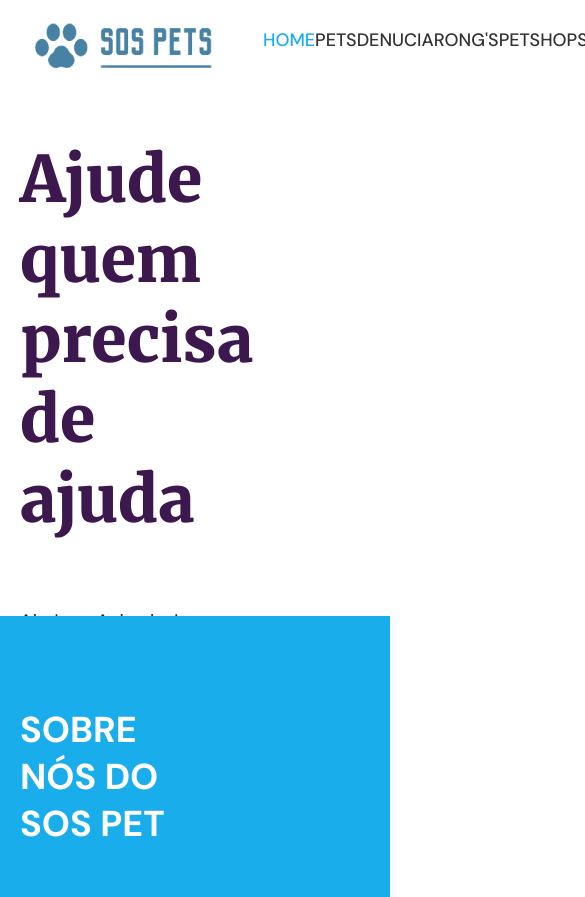
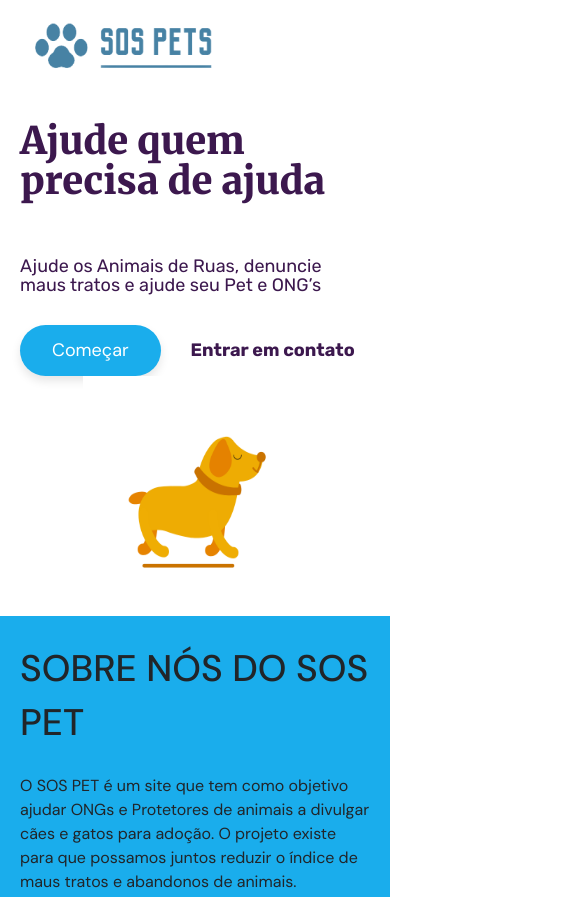
Before and after one commit to eduardalimad/sospets, a plain HTML site: page index.html in a window 390 px wide. Shown: the top 897 px of the page, 585 px wide, since content can reach past the window. Drawn offline with nearby package versions, Linux system fonts and the light colour scheme.

Commit message:
Implementando a parte mobile

```diff
--- a/assets/css/style/_header.scss
+++ b/assets/css/style/_header.scss
@@ -91,3 +91,50 @@ header {
         cursor: pointer;
     }
 }
+
+@media screen and (max-width: 806px) {
+    nav ul {
+        display: none;
+    }
+
+    .imgDog{
+        height: 16rem;
+    }
+    h1{
+        font-size: 37px!important;
+        line-height: 54px!important;
+    }
+    .buttons_starts{
+        display: flex;
+    }
+    .blog-slider__wrp, .blog-slider {
+        width: 459px!important;
+
+    }
+
+}
+@media screen and (max-width: 569px) {
+
+    .start__apresentation{
+
+        width: 100%!important;
+
+         h1 {
+
+            font-size: 38px!important;
+            line-height: 40px!important;
+
+        }
+
+    }
+    .imgDog{
+        max-width: 224px !important;
+        margin: auto;
+    }
+    .dogBanner{
+        height: 16rem !important;
+    }
+    .blog-slider__wrp, .blog-slider{
+        display: none !important;
+    }
+}
--- a/assets/css/style/main.scss
+++ b/assets/css/style/main.scss
@@ -17,5 +17,5 @@
 @import 'colors';
 @import 'layout';
 @import 'header';
-@import 'about';
+// @import 'about';
 @import 'pets';
--- a/index.html
+++ b/index.html
@@ -23,7 +23,7 @@
     <div id="container">
         <header>
             <div class="container-box">
-                <nav>
+                <nav class="navBar">
                     <img class="img_logo" src="./assets/imagens/logo.png" alt="Logo">
 
                     <ul>
@@ -67,7 +67,7 @@
                     </div>
 
 
-                    <img src="./assets/imagens/dog-walking.gif" alt="Cachorro Andando">
+                    <img src="./assets/imagens/dog-walking.gif" alt="Cachorro Andando" class="imgDog">
 
                 </section>
 
@@ -88,7 +88,7 @@
                         </p>
                     </div>
 
-                    <img src="./assets/imagens/viralata-home.png" alt="viralata" srcset="">
+                    <img src="./assets/imagens/viralata-home.png" alt="viralata" srcset="" class="dogBanner">
 
                 </section>
 
```
Also changed, not shown: assets/css/style/main.css, 1 other file.
